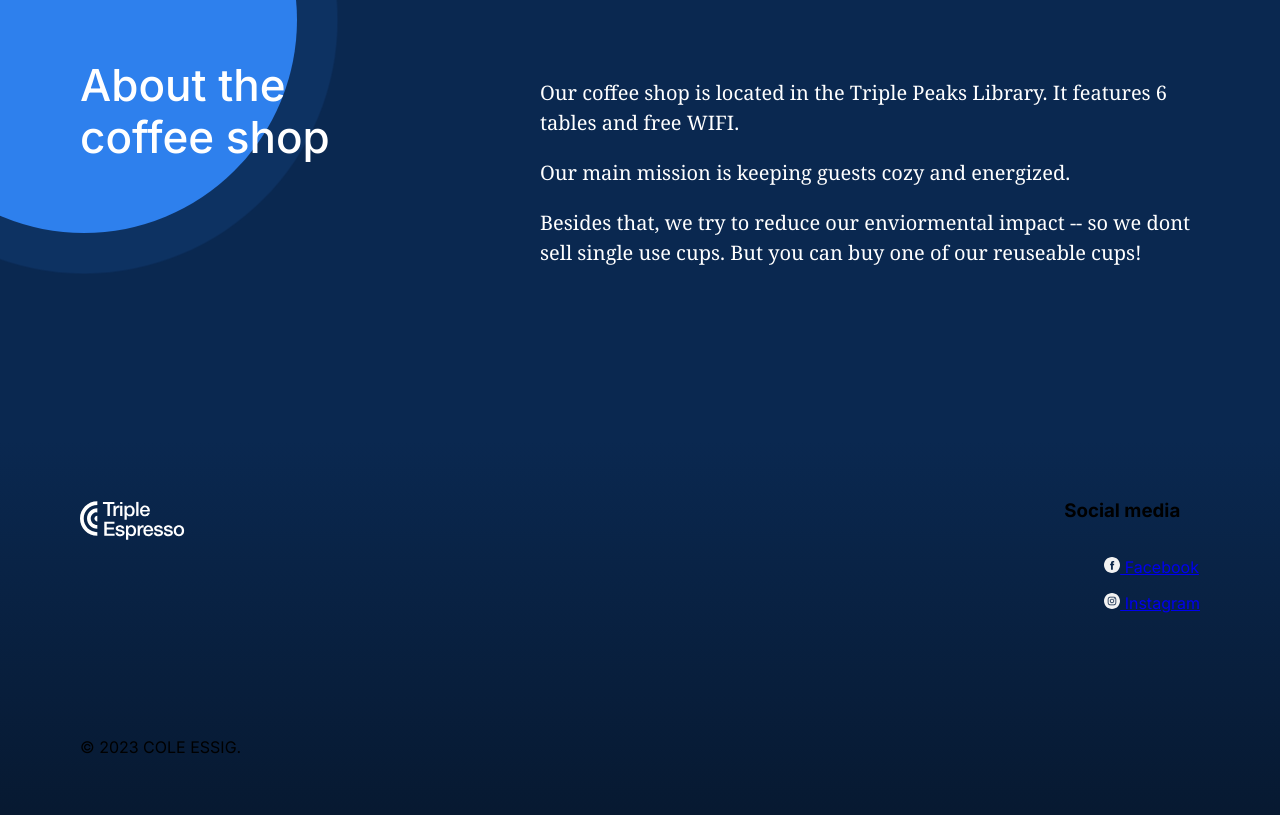
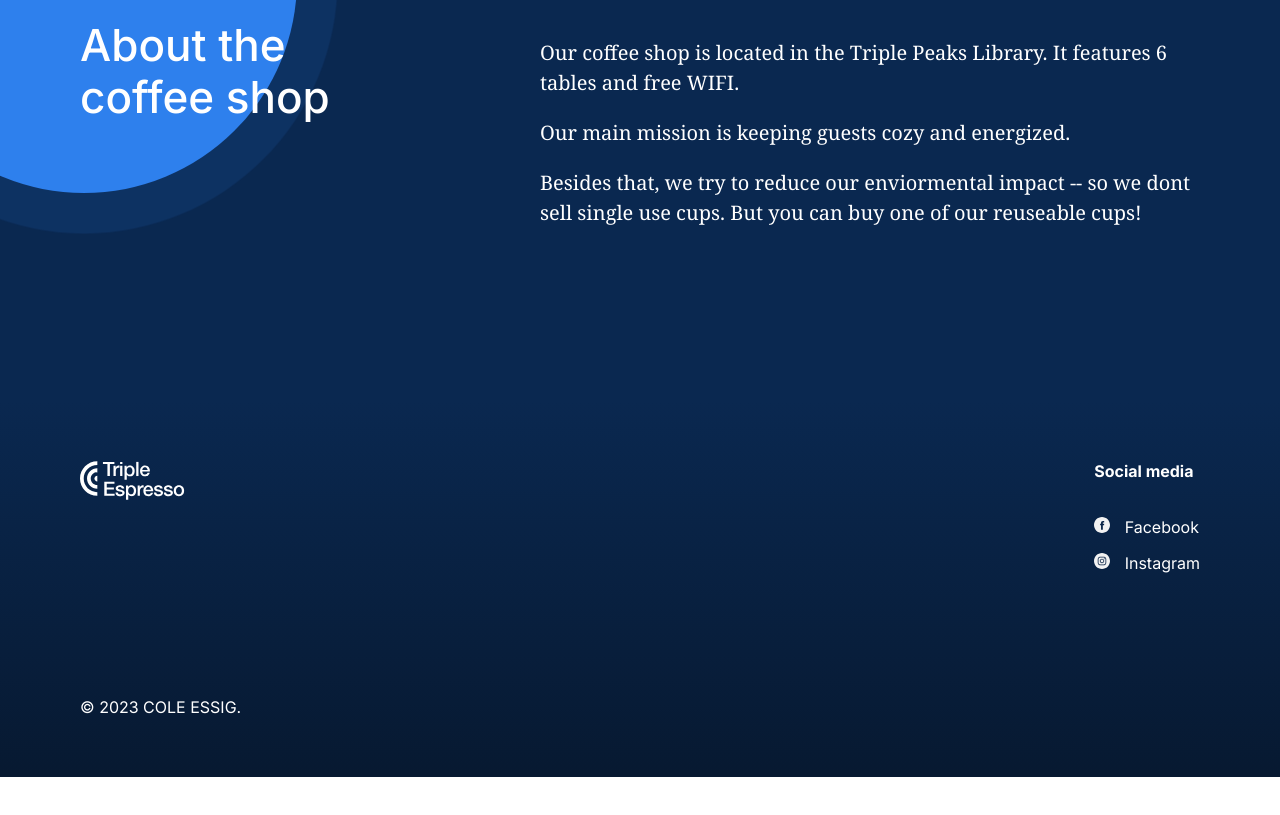
Before and after one commit to cole-essig/se_project_coffeeshop, a plain HTML site: page index.html in a window 1280 px wide. Shown: the part 3733-4548 px from the top of the page. After the commit the page ends 4510 px from the top, so only its background shows below. Drawn offline with Linux system fonts and the light colour scheme.

Commit message:
Finished all sections of the project. Completeing footer and about sections. Checked everything, used validator, completed README

```diff
--- a/blocks/about.css
+++ b/blocks/about.css
@@ -17,6 +17,7 @@
   flex-direction: row;
   justify-content: space-between;
   z-index: -1;
+  overflow: hidden;
 }
 
 .about__title {
--- a/blocks/footer.css
+++ b/blocks/footer.css
@@ -16,6 +16,8 @@
 }
 
 .footer__column {
+  margin: 0;
+  padding: 0;
 }
 
 .footer__logo {
@@ -26,15 +28,25 @@
 .footer__social-heading {
   margin: 0;
   padding: 0 0 20px;
+  font-style: normal;
+  font-weight: bold;
+  font-size: 16px;
+  line-height: 20px;
+  color: #fff;
 }
 
 .footer__list {
   list-style-type: none;
+  padding: 0;
 }
 
 .footer__list-item {
   padding: 0 0 16px;
   margin: 0;
+  font-style: normal;
+  font-weight: normal;
+  font-size: 16px;
+  line-height: 20px;
 }
 
 .footer__list-item:last-child {
@@ -43,11 +55,26 @@
 }
 
 .footer__social-icon {
+  height: 16px;
+  width: 16px;
+  padding-right: 10px;
 }
 
 .footer__social-link {
+  text-decoration: none;
+  color: #fff;
+}
+
+.footer__social-link:hover {
+  color: #c1c1c1;
+  transition: color 0.5s ease-in;
 }
 
 .footer__copyright {
   margin: 0 auto 60px 80px;
+  font-style: normal;
+  font-weight: normal;
+  font-size: 16px;
+  line-height: 20px;
+  color: #fff;
 }
--- a/blocks/header.css
+++ b/blocks/header.css
@@ -39,6 +39,7 @@
 
 .nav__link:hover {
   color: #1f69c9;
+  transition: color 0.5s ease-in;
 }
 
 .header__title {
--- a/blocks/reservation.css
+++ b/blocks/reservation.css
@@ -85,4 +85,5 @@
   font-weight: 500;
   font-size: 16px;
   line-height: 20px;
+  padding: 0;
 }
```
Also changed, not shown: 1 other file.
